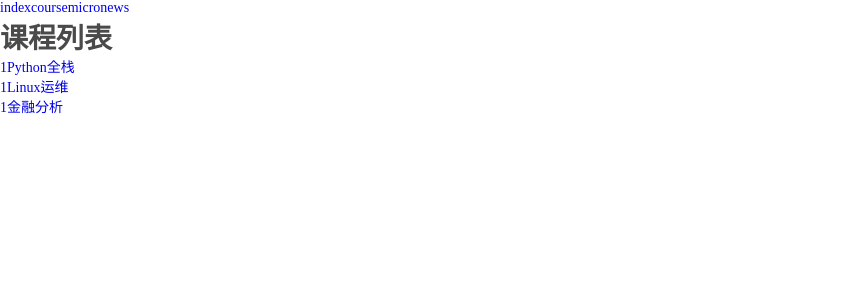
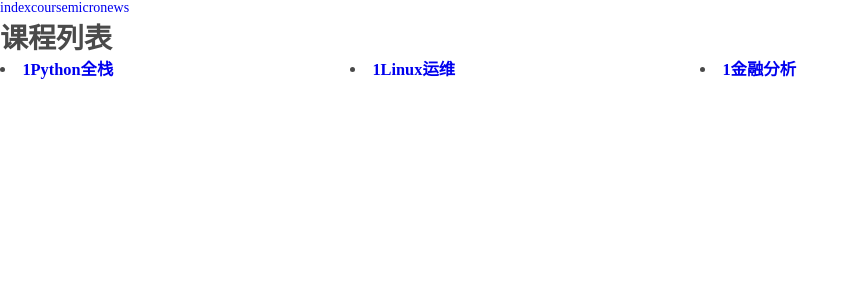
Before and after one commit to xigengyungu/tangvue, a Vue app: page /course in a window 1280 px wide. Shown: the top 300 px of the page, without its empty margins (0-860 px from the left). Built offline with nearby package versions, Linux system fonts and the light colour scheme; no server answers.

Commit message:
完成详情单页

```diff
--- a/src/components/Course.vue
+++ b/src/components/Course.vue
@@ -1,9 +1,12 @@
 <template>
     <div>
         <h1>{{msg}}</h1>
-        <ul v-for="(row, index) in courseList" :key="index">
-            <li><router-link :to="{name:'detail',params:{id:row.id}}">{{row.id}}{{row.title}}</router-link></li>
-        </ul>
+        <div v-for="(row,idx) in courseList" :key="idx">
+            <div style="width:350px;float:left">
+            <h3><li><router-link :to="{name:'detail',params:{id:row.id}}">{{row.id}}{{row.title}}</router-link></li></h3>
+            <p>{{row.level}}</p>
+            </div>
+        </div>
     </div>
 </template>
 
@@ -40,6 +43,7 @@ export default {
             }).then(function(ret){
                 //AJAX成功后获取内容
                 if(ret.data.code===1000){
+                    console.log(ret.data.data)
                     that.courseList=ret.data.data
                 }else{
                     alert('获取数据失败')
--- a/src/components/Detail.vue
+++ b/src/components/Detail.vue
@@ -1,20 +1,62 @@
 <template>
     <div>
-        详细页面
-        <h1>{{msg}}</h1>
+        <h1>
+        <p>{{detail.title}}
+        </p></h1>
+        <p>{{detail.img}}</p>
+        <p>{{detail.level}}</p>
+        <p>{{detail.slogan}}</p>
+        <p>{{detail.why}}</p>
+        <div>
+        <ul v-for="(row,index) in detail.recommends" :key="index">
+           <li> {{row.title}}</li>
+        </ul></div>
+        <div><ul v-for="(row,index) in detail.chapers" :key="index">
+            <li>{{row.name}}</li>
+        </ul></div>
     </div>
 </template>
 
 <script>
+
 export default {
     name:"detail",
     data(){
         return {
-            msg:'Detail'
+            msg:'Detail',
+            detail:{
+                course:null,
+                title:null,
+                img:null,
+                level:null,
+                slogan:null,
+                why:null,
+                recommends:[],
+                chapers:[]
+            }
         }
     },
-    mounted(){
-        console.log(this.$route.params.id);
+    mounted:function(){
+        this.initDetail();
+    },
+    methods:{
+
+        initDetail:function(){
+            var that=this;
+            this.$axios.request({
+                url:'http://127.0.0.1:8000/api/v1/course/'+this.$route.params.id+'/',
+                methods:'GET'
+            }).then(function(ret){
+                 if(ret.data.code===1000){
+                     that.detail=ret.data.data;
+                 }else{
+                     alert(ret.data.error);
+                 }
+            }
+            ).catch(function (params) {
+                //AJAX 请求失败
+            })
+        }
     }
 }
 </script>
```
